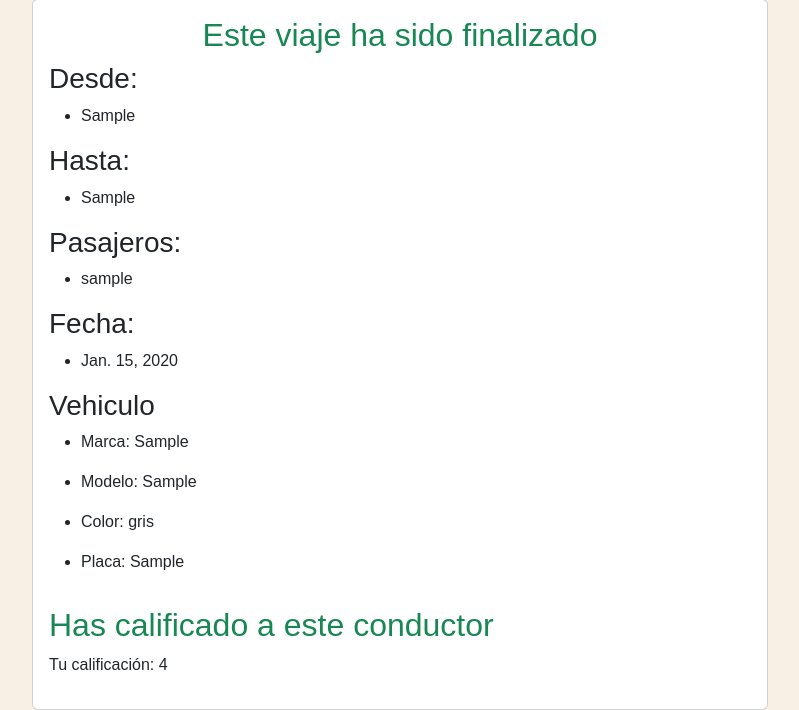
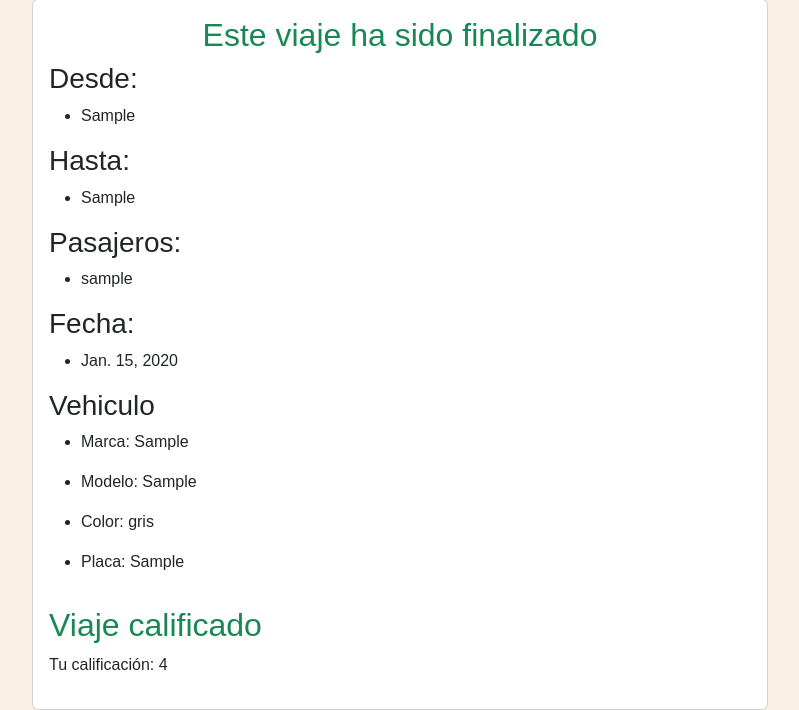
Before and after one commit to josedjaykv/GoShare_django, a Django app: page /trips/1/ in a window 1280 px wide. Shown: the part 161-871 px from the top of the page, without its empty margins (240-1039 px from the left). Run offline with Django 4.2, Linux system fonts and the light colour scheme; a user stored in the database is signed in; tables that the repository leaves empty hold one stand-in row (values such as "Sample post").

Commit message:
Organizando títulos

```diff
--- a/app/templates/trip_detail.html
+++ b/app/templates/trip_detail.html
@@ -49,7 +49,7 @@
                 {% if is_passenger %}
                     {% with rated_driver=rated_driver %}
                         {% if not rated_driver %}
-                            <h2>Califica al conductor</h2>
+                            <h2>¿De 0 a 5 cómo estuvo tu viaje?</h2>
                             <form method="POST" action="{% url 'rate_driver' trip.id %}">
                                 {% csrf_token %}
                                 {{ ratinform.rating.label_tag }}
@@ -57,7 +57,7 @@
                                 <button type="submit" class="btn btn-primary">Calificar</button>
                             </form>
                         {% else %}
-                            <h2 class="text-success">Has calificado a este conductor</h2>
+                            <h2 class="text-success">Viaje calificado</h2>
                             <p>Tu calificación: {{ rated_driver.rating }}</p>
                         {% endif %}
                     {% endwith %}
```
